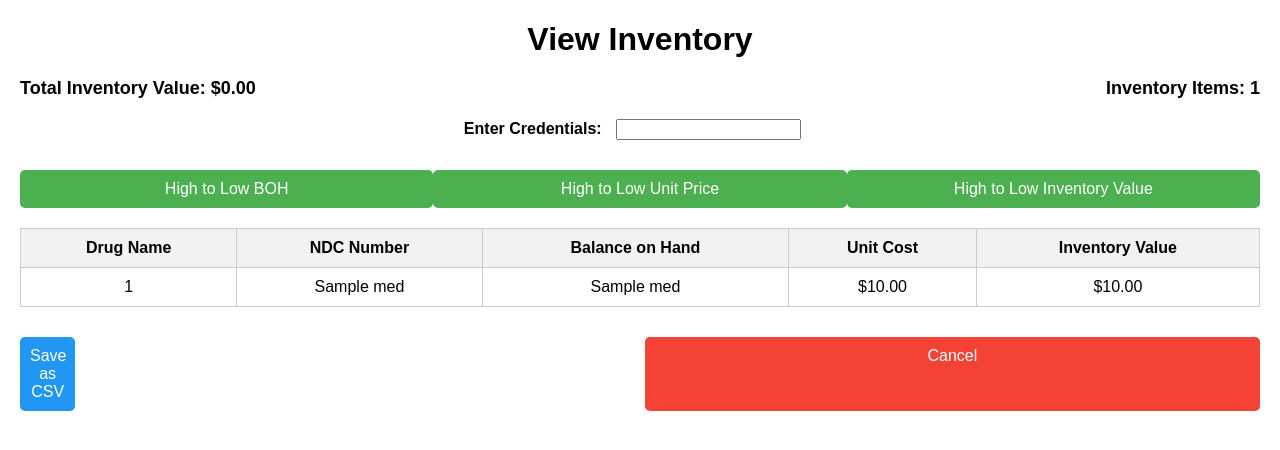
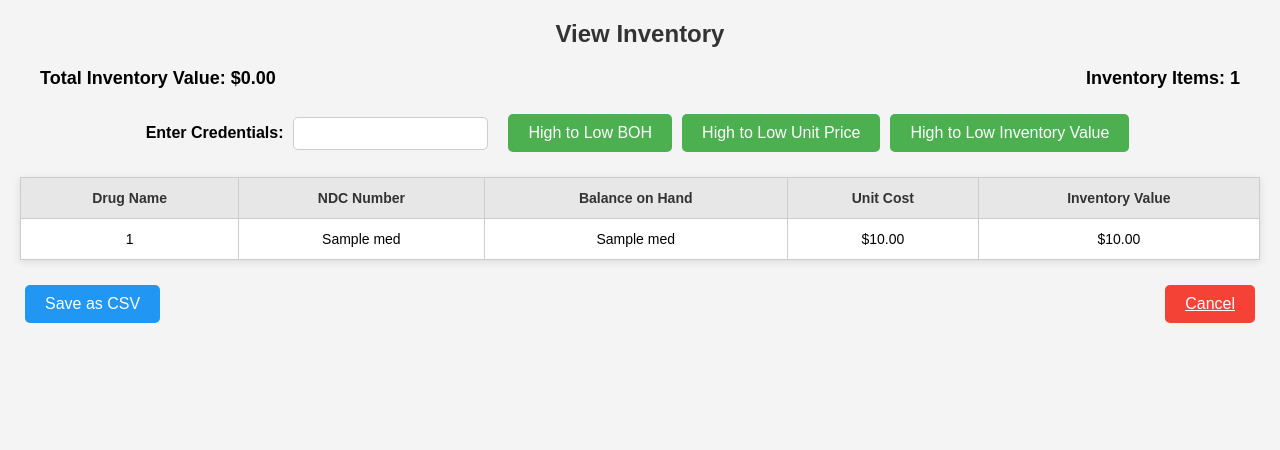
Before and after one commit to GonzH01/Pharmacy-Database, a Flask app: template Pharmacy Database/templates/view_inventory.html in a window 1280 px wide. Shown: the top 450 px of the page. Run offline with Flask 3, Linux system fonts and the light colour scheme; the template is opened without the code that fills it: most values are stand-ins (such as "Sample title", 1, 10 or a date in 2020).

Commit message:
updated view inventory template

```diff
--- a/Pharmacy Database/templates/view_inventory.html
+++ b/Pharmacy Database/templates/view_inventory.html
@@ -8,49 +8,64 @@
         body {
             font-family: Arial, sans-serif;
             margin: 20px;
+            background-color: #f4f4f4;
         }
 
         h1 {
             text-align: center;
             margin-bottom: 20px;
+            color: #333;
+            font-size: 24px;
         }
 
-        .summary-section {
+        .header-stats {
             display: flex;
             justify-content: space-between;
             margin-bottom: 20px;
+            padding: 0 20px;
             font-size: 18px;
             font-weight: bold;
         }
 
         .filter-section {
             margin: 20px 0;
-            text-align: center;
+            display: flex;
+            align-items: center;
+            justify-content: center;
         }
 
         .filter-section label {
             margin-right: 10px;
             font-weight: bold;
+            font-size: 16px;
         }
 
         .filter-section input {
+            padding: 8px;
             margin-right: 15px;
+            border: 1px solid #ccc;
+            border-radius: 5px;
         }
 
         table {
             width: 100%;
             border-collapse: collapse;
             margin-top: 20px;
+            background-color: #fff;
+            box-shadow: 0px 2px 8px rgba(0, 0, 0, 0.1);
         }
 
         th, td {
-            padding: 10px;
+            padding: 12px;
             border: 1px solid #ccc;
             text-align: center;
+            font-size: 14px;
         }
 
         th {
-            background-color: #f2f2f2;
+            background-color: #e7e7e7;
+            color: #333;
+            font-weight: bold;
         }
 
         .flash-messages {
@@ -60,25 +75,12 @@
         }
 
         .button {
-            width: 48%;
-            padding: 10px;
+            padding: 10px 20px;
             font-size: 16px;
             cursor: pointer;
             border-radius: 5px;
             border: none;
-            margin-top: 10px;
-            text-align: center;
-        }
-
-        .cancel-button {
-            background-color: #f44336;
-            color: white;
-            text-decoration: none;
-            display: inline-block;
-        }
-
-        .cancel-button:hover {
-            background-color: #d32f2f;
+            margin: 5px;
         }
 
         .filter-button {
@@ -88,6 +90,15 @@
 
         .filter-button:hover {
             background-color: #45a049;
+        }
+
+        .cancel-button {
+            background-color: #f44336;
+            color: white;
+        }
+
+        .cancel-button:hover {
+            background-color: #d32f2f;
         }
 
         .save-button {
@@ -104,13 +115,18 @@
             justify-content: space-between;
             margin-top: 20px;
         }
+
+        .action-buttons {
+            display: flex;
+            justify-content: center;
+        }
     </style>
 </head>
 <body>
     <h1>View Inventory</h1>
 
     <!-- Inventory Summary -->
-    <div class="summary-section">
+    <div class="header-stats">
         <div>Total Inventory Value: ${{ "%.2f"|format(total_inventory_value) }}</div>
         <div>Inventory Items: {{ inventory_items_count }}</div>
     </div>
@@ -128,16 +144,14 @@
         {% endif %}
     {% endwith %}
 
-    <!-- Sorting Form -->
+    <!-- Filter and Credentials Section -->
     <form method="GET" action="{{ url_for('view_inventory') }}">
-        <!-- Credentials Entry Box -->
         <div class="filter-section">
             <label for="credentials">Enter Credentials:</label>
             <input type="text" id="credentials" name="credentials" maxlength="4" pattern="\d{4}" required>
-        </div>
 
             <!-- Sorting Buttons -->
-        <div class="button-group">
+            <div class="action-buttons">
                 <button type="submit" name="sort_by" value="boh" class="button filter-button" onclick="this.form.sort_order.value='desc';">
                     High to Low BOH
                 </button>
@@ -151,6 +165,7 @@
 
             <!-- Hidden Input for Sort Order -->
             <input type="hidden" name="sort_order" value="desc">
+        </div>
     </form>
 
     <!-- Inventory Table -->
```
Also changed, not shown: Pharmacy Database/scripts/inventory_m.py (line endings or trailing spaces). Lines whose indentation alone changed are shown as unchanged.
